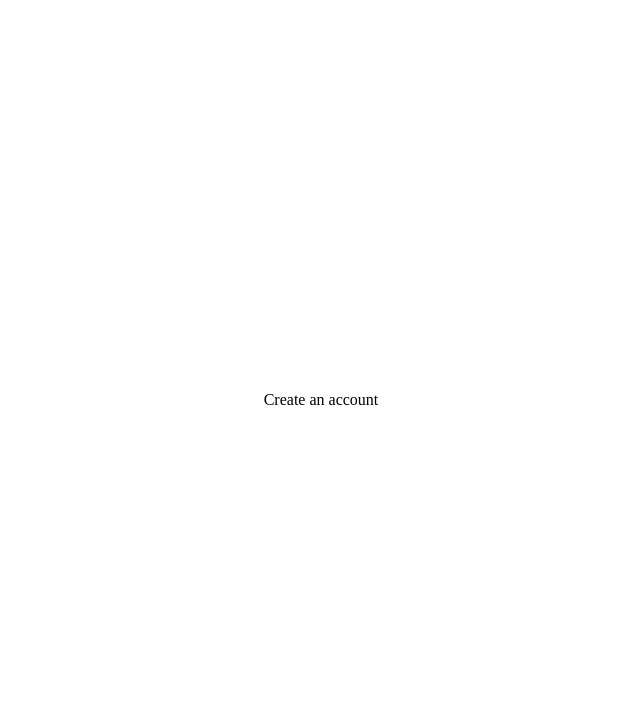
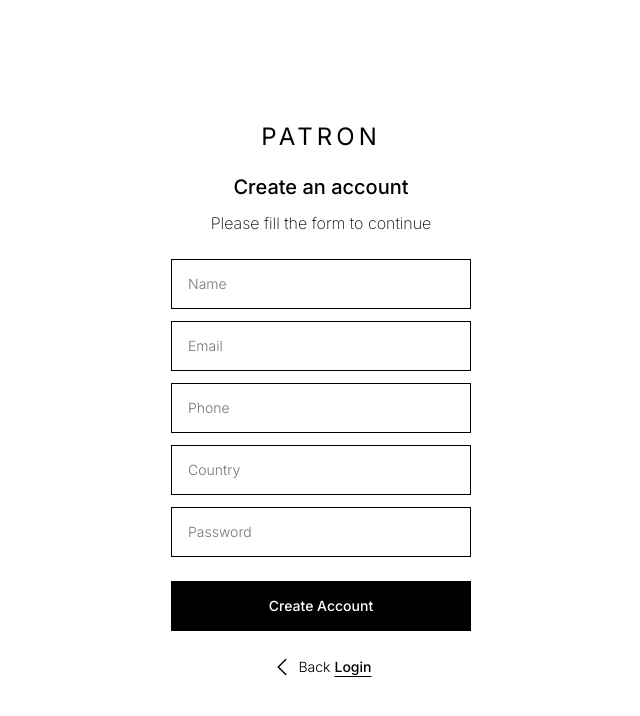
Before and after one commit to nicolasegpla/CRUD-users-with-strapi, a React (Vite) app in the folder client/: page /create-an-account in a window 1280 px wide. Shown: the top 716 px of the page, without its empty margins (319-959 px from the left). Built offline with nearby package versions, Linux system fonts and the light colour scheme.

Commit message:
M - component formCreateAcoount -  CreateAnAccount page layout

```diff
--- a/client/package.json
+++ b/client/package.json
@@ -10,6 +10,7 @@
     "preview": "vite preview"
   },
   "dependencies": {
+    "@heroicons/react": "^2.1.4",
     "react": "^18.3.1",
     "react-dom": "^18.3.1",
     "react-router-dom": "^6.24.1"
--- /dev/null
+++ b/client/src/Components/FormCreateAccount/index.jsx
@@ -0,0 +1,57 @@
+import { ChevronLeftIcon } from '@heroicons/react/24/outline'
+import './style.css'
+import { useContext } from 'react'
+import { GlobalContext } from '../../global/GlobalContext'
+
+function FormCreateAccount() {
+
+    const { navigateToLogin } = useContext(GlobalContext)
+
+    return(
+        <>
+            <div className='create-account--container'>
+                <h1 className='create-account--container__h1'>PATRON</h1>
+                <div className='create-account--container__div'>
+                    <span className='create-account--container__div__span'>Create an account</span>
+                    <p className='create-account--container__div__p'>Please fill the form to continue</p>
+                </div>
+                <form className='create-account--container__form' action="">
+                    <input
+                        className='create-account--container__form__input-name'
+                        type="text"
+                        placeholder="Name"
+                    />
+                    <input
+                        className='create-account--container__form__input-email'
+                        type="text"
+                        placeholder="Email"
+                    />
+                    <input
+                        className='create-account--container__form__input-phone'
+                        type="text"
+                        placeholder="Phone"
+                    />
+                    <input
+                        className='create-account--container__form__input-country'
+                        type="text"
+                        placeholder="Country"
+                    />
+                    <input
+                        className='create-account--container__form__input-password'
+                        type="text"
+                        placeholder="Password"
+                    />
+                    <button className='create-account--container__form__button'>Create Account</button>
+                </form>
+                <div onClick={navigateToLogin} className='create-account--container__div-link'>
+                    <ChevronLeftIcon className='create-account--container__div-link__icon' />
+                    <p className='create-account--container__div-link__p'>Back</p>
+                    <span className='create-account--container__div-link__span'>Login</span>
+
+                </div>
+            </div>
+        </>
+    )
+}
+
+export default FormCreateAccount
--- a/client/src/Custom/useDoLogin.jsx
+++ b/client/src/Custom/useDoLogin.jsx
@@ -66,6 +66,7 @@ function useDoLogin() {
         userLogin,
         modalLogin,
         setModalLogin,
+        navigate,
     }
 }
 
--- a/client/src/Pages/CreateAnAccount/createanaccount.css
+++ b/client/src/Pages/CreateAnAccount/createanaccount.css
@@ -0,0 +1,103 @@
+.create-account--container {
+    max-width: 600px;
+    padding: 1.5rem;
+    display: flex;
+    flex-direction: column;
+    justify-content: center;
+    align-items: center;
+
+    & .create-account--container__h1 {
+        font-size: 1.5rem;
+        font-family: "Inter", sans-serif;
+        font-weight: 400;
+        letter-spacing: .25rem;
+        color:#000000;
+    }
+
+    & .create-account--container__div {
+        width: auto;
+        height: auto;
+        margin-top: 1.5rem;
+        display: flex;
+        flex-direction: column;
+        justify-content: flex-start;
+        text-align: center;
+        gap: .75rem;
+        font-family: "Inter", sans-serif;
+        color: #000000;
+
+        & .create-account--container__div__span {
+            font-size: 1.25rem;
+            font-weight: 500;
+        }
+
+        & .create-account--container__div__p {
+            font-size: 1rem;
+            font-weight: 200;
+            line-height: 150%;
+        }
+    }
+    & .create-account--container__form {
+        margin-top: 1.5rem;
+        display: flex;
+        flex-direction: column;
+        justify-content: flex-start;
+        align-items: flex-end;
+        gap: .75rem;
+
+        & .create-account--container__form__input-name,
+        .create-account--container__form__input-email,
+        .create-account--container__form__input-phone,
+        .create-account--container__form__input-country,
+        .create-account--container__form__input-password {
+            width: 18.75rem;
+            height: 3.125rem;
+            padding-left: 1rem;
+            border: 1px solid #000000;
+            font-family: "Inter", sans-serif;
+            font-size: .875rem;
+            font-weight: 300;
+            color: #606060;
+        }
+
+        & .create-account--container__form__button {
+            width: 18.75rem;
+            height: 3.125rem;
+            margin-top: .75rem;
+            font-family: "Inter", sans-serif;
+            font-size: .875rem;
+            font-weight: 500;
+            border: none;
+            color: #ffffff;
+            background-color: #000000;
+        }
+    }
+
+    & .create-account--container__div-link {
+        width: auto;
+        display: flex;
+        justify-content: center;
+        align-items: center;
+        gap: .25rem;
+        margin-top: 1.5rem;
+        font-family: "Inter", sans-serif;
+        font-size: .875rem;
+        font-weight: 300;
+
+        & .create-account--container__div-link__icon {
+            width: 1.5rem;
+        }
+
+        & .create-account--container__div-link__p {
+            font-family: "Inter", sans-serif;
+            font-size: .875rem;
+            font-weight: 300;
+        }
+
+        & .create-account--container__div-link__span {
+            font-weight: 500;
+            text-decoration: underline;
+            text-underline-offset: .25rem;
+        }
+    }
+}
--- a/client/src/Pages/CreateAnAccount/index.jsx
+++ b/client/src/Pages/CreateAnAccount/index.jsx
@@ -1,3 +1,4 @@
+import FormCreateAccount from '../../Components/FormCreateAccount'
 import Layout from '../../Components/Layout'
 import './createanaccount.css'
 
@@ -5,7 +6,7 @@ function CreateAnAccount() {
     return(
         <>
             <Layout>
-                Create an account
+                <FormCreateAccount />
             </Layout>
         </>
     )
--- a/client/src/Pages/Login/index.jsx
+++ b/client/src/Pages/Login/index.jsx
@@ -8,7 +8,7 @@ import './login.css'
 
 function Login() {
 
-    const { doLogin, handlerUserLogin, userLogin, modalLogin } = useContext(GlobalContext)
+    const { doLogin, handlerUserLogin, userLogin, modalLogin,  navigateToCreateAccount } = useContext(GlobalContext)
 
 
 
@@ -48,7 +48,7 @@ function Login() {
                         <p className="login-container-form__p">Forgot Password?</p>
                         <button onClick={doLogin} className="login-container-form__input--button" type="button">Log in</button>
                     </form>
-                    <p className="login-container__p">Dont have an account? <span className="login-container__p__span">Create acount</span>
+                    <p className="login-container__p">Dont have an account? <span onClick={ navigateToCreateAccount } className="login-container__p__span">Create acount</span>
                     </p>
                 </div>
                 <ModalLogin>
--- a/client/src/Pages/Login/login.css
+++ b/client/src/Pages/Login/login.css
@@ -1,6 +1,5 @@
 .login-container {
     max-width: 600px;
-
     padding: 1.5rem;
     display: flex;
     flex-direction: column;
--- a/client/src/global/GlobalContext/index.jsx
+++ b/client/src/global/GlobalContext/index.jsx
@@ -7,11 +7,21 @@ const GlobalContext = React.createContext();
 function GlobalProvider({children}) {
 
 
-    const { doLogin, handlerUserLogin, userLogin, modalLogin, setModalLogin} = useDoLogin()
+    const { doLogin, handlerUserLogin, userLogin, modalLogin, setModalLogin, navigate} = useDoLogin()
 
     function closeModalErrorLogin () {
         setModalLogin(false)
     }
+
+    function navigateToCreateAccount() {
+        navigate('/create-an-account')
+    }
+
+    function navigateToLogin() {
+        navigate('/login')
+    }
+
+
 
 
     return(
@@ -22,6 +32,8 @@ function GlobalProvider({children}) {
             modalLogin,
             setModalLogin,
             closeModalErrorLogin,
+            navigateToCreateAccount,
+            navigateToLogin,
         }}>
             {children}
         </GlobalContext.Provider>
```
Also changed, not shown: client/src/Components/FormCreateAccount/style.css (added), 1 other file (tests, documents, lock files or other folders).
